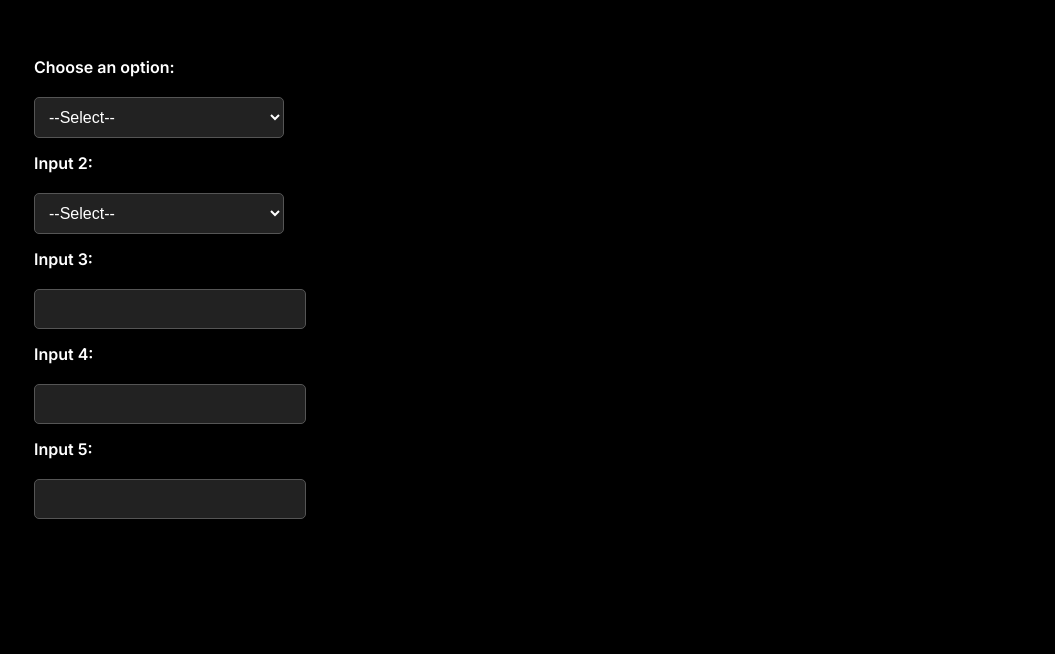
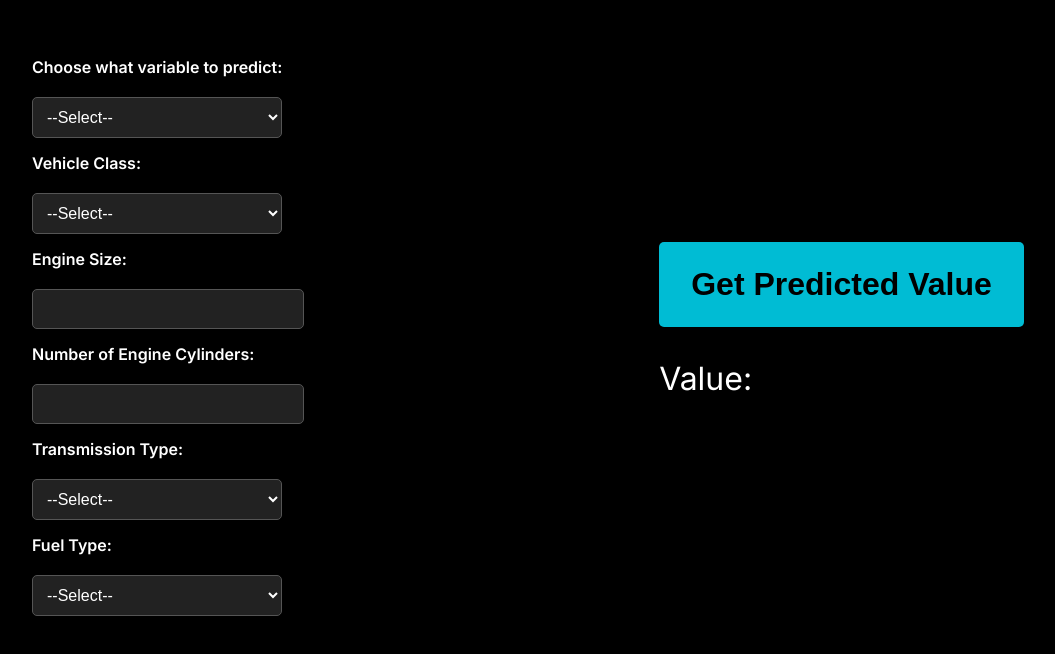
Before and after one commit to CadenConde/DataIOHackathon, a React (Create React App) app in the folder hackathon/react-app/: page / in a window 1280 px wide. Shown: the part 112-766 px from the top of the page, without its empty margins (16-1071 px from the left). Built offline with nearby package versions, Linux system fonts and the light colour scheme; no server answers.

Commit message:
react app working

```diff
--- a/hackathon/react-app/src/App.css
+++ b/hackathon/react-app/src/App.css
@@ -1,10 +1,10 @@
 /* Import a clean, professional font */
-@import url('https://fonts.googleapis.com/css2?family=Inter:wght@300;400;600&display=swap');
+@import url("https://fonts.googleapis.com/css2?family=Inter:wght@300;400;600&display=swap");
 
 body {
 	background-color: black;
 	color: white;
-  font-family: 'Inter', sans-serif;
+	font-family: "Inter", sans-serif;
 	margin: 0;
 	padding: 0;
 }
@@ -14,7 +14,12 @@ body {
 	justify-content: flex-start;
 	align-items: center;
 	height: 100vh;
-  padding-left: 50px; /* Adds space from the left side */
+	padding: 3em;
+	gap: 30%;
+}
+
+.right-side p {
+	font-size: 2rem;
 }
 
 form {
@@ -28,7 +33,8 @@ label {
 	margin-bottom: 5px;
 }
 
-select, input {
+select,
+input {
 	background-color: #222;
 	color: white;
 	border: 1px solid #555;
@@ -38,7 +44,8 @@ select, input {
 	font-size: 16px;
 }
 
-select:focus, input:focus {
+select:focus,
+input:focus {
 	outline: none;
 	border-color: #00bcd4;
 	box-shadow: 0 0 5px #00bcd4;
@@ -49,11 +56,12 @@ button {
 	background-color: #00bcd4;
 	color: black;
 	border: none;
-  padding: 10px 15px;
+	padding: 0.75em 1em;
 	border-radius: 5px;
 	font-weight: bold;
 	cursor: pointer;
 	transition: 0.3s;
+	font-size: 2rem;
 }
 
 button:hover {
--- a/hackathon/react-app/src/App.js
+++ b/hackathon/react-app/src/App.js
@@ -1,22 +1,53 @@
-import React, { useState } from "react";
+import React, { useState, useEffect } from "react";
 import "./App.css";
 
 function App() {
 	const [modelType, setModelType] = useState("");
 	const [vehicleType, setVehicleType] = useState("");
+	const [trannyType, setTrannyType] = useState("");
+	const [fuelType, setFuelType] = useState("");
+	const [predVal, setPredVal] = useState("");
+	const [engineSize, setEngineSize] = useState("");
+	const [engineCylinders, setEngineCylinders] = useState("");
+
+	useEffect(() => {
+		fetch(`http://127.0.0.1:5000/init`);
+	}, []);
 
 	const handleDropdownModelType = event => {
 		setModelType(event.target.value);
 	};
-
 	const handleDropdownVehicleType = event => {
 		setVehicleType(event.target.value);
+	};
+	const handleDropdownTrannyType = event => {
+		setTrannyType(event.target.value);
+	};
+	const handleDropdownFuelType = event => {
+		setFuelType(event.target.value);
+	};
+	const handleEngineSizeChange = event => {
+		setEngineSize(event.target.value);
+	};
+	const handleEngineCylindersChange = event => {
+		setEngineCylinders(event.target.value);
+	};
+
+	const handleSubmit = () => {
+		fetch(
+			`http://127.0.0.1:5000/predict?type=${modelType}&vehicleclass=${vehicleType}&enginesize=${engineSize}&cylinders=${engineCylinders}&transmission=${trannyType}&fueltype={fuelType}`,
+		).then(res => {
+			res.json().then(res => {
+				setPredVal("Loading...");
+				setTimeout(() => setPredVal(res.result.toFixed(2) + " " + (modelType === "co2" ? "g/km" : "MPG")), 500);
+			});
+		});
 	};
 	return (
 		<div className="App">
 			<form>
 				{/* Dropdown menu */}
-				<label htmlFor="dropdown">Choose an option:</label>
+				<label htmlFor="dropdown">Choose what variable to predict:</label>
 				<select id="dropdown" value={modelType} onChange={handleDropdownModelType}>
 					<option value="">--Select--</option>
 					<option value="co2">Predict CO2 Emissions</option>
@@ -24,7 +55,7 @@ function App() {
 				</select>
 
 				{/* Other input fields */}
-				<label htmlFor="input2">Input 2:</label>
+				<label htmlFor="dropdown2">Vehicle Class:</label>
 				<select id="dropdown2" value={vehicleType} onChange={handleDropdownVehicleType}>
 					<option value="">--Select--</option>
 					<option value="PICKUP TRUCK - STANDARD">PICKUP TRUCK - STANDARD</option>
@@ -45,15 +76,63 @@ function App() {
 					<option value="FULL-SIZE">FULL-SIZE</option>
 				</select>
 
-				<label htmlFor="input3">Input 3:</label>
-				<input type="text" id="input3" />
+				<label htmlFor="input3">Engine Size:</label>
+				<input type="text" id="input3" value={engineSize} onChange={handleEngineSizeChange} />
 
-				<label htmlFor="input4">Input 4:</label>
-				<input type="text" id="input4" />
+				{/* Number of Engine Cylinders Input */}
+				<label htmlFor="input4">Number of Engine Cylinders:</label>
+				<input
+					type="text"
+					id="input4"
+					value={engineCylinders} // Bind value to React state
+					onChange={handleEngineCylindersChange} // Update state when the user types
+				/>
 
-				<label htmlFor="input5">Input 5:</label>
-				<input type="text" id="input5" />
+				<label htmlFor="dropdown3">Transmission Type:</label>
+				<select id="dropdown3" value={trannyType} onChange={handleDropdownTrannyType}>
+					<option value="">--Select--</option>
+					<option value="AM8">AM8</option>
+					<option value="AS10">AS10</option>
+					<option value="AV">AV</option>
+					<option value="AS5">AS5</option>
+					<option value="M5">M5</option>
+					<option value="A4">A4</option>
+					<option value="A6">A6</option>
+					<option value="AM5">AM5</option>
+					<option value="AS7">AS7</option>
+					<option value="A8">A8</option>
+					<option value="AS4">AS4</option>
+					<option value="AM9">AM9</option>
+					<option value="AS8">AS8</option>
+					<option value="AS9">AS9</option>
+					<option value="A5">A5</option>
+					<option value="AS6">AS6</option>
+					<option value="A10">A10</option>
+					<option value="M6">M6</option>
+					<option value="A7">A7</option>
+					<option value="AV10">AV10</option>
+					<option value="AV8">AV8</option>
+					<option value="M7">M7</option>
+					<option value="A9">A9</option>
+					<option value="AV7">AV7</option>
+					<option value="AM7">AM7</option>
+					<option value="AV6">AV6</option>
+					<option value="AM6">AM6</option>
+				</select>
+
+				<label htmlFor="dropdown4">Fuel Type:</label>
+				<select id="dropdown4" value={fuelType} onChange={handleDropdownFuelType}>
+					<option value="">--Select--</option>
+					<option value="Z">premium gasoline</option>
+					<option value="D">diesel</option>
+					<option value="E">ethanol (E85)</option>
+					<option value="N">natural gas</option>
+				</select>
 			</form>
+			<div className="right-side">
+				<button onClick={handleSubmit}>Get Predicted Value</button>
+				<p>Value: {predVal}</p>
+			</div>
 		</div>
 	);
 }
```
Also changed, not shown: 2 other files (tests, documents, lock files or other folders). Lines whose indentation alone changed are shown as unchanged.
